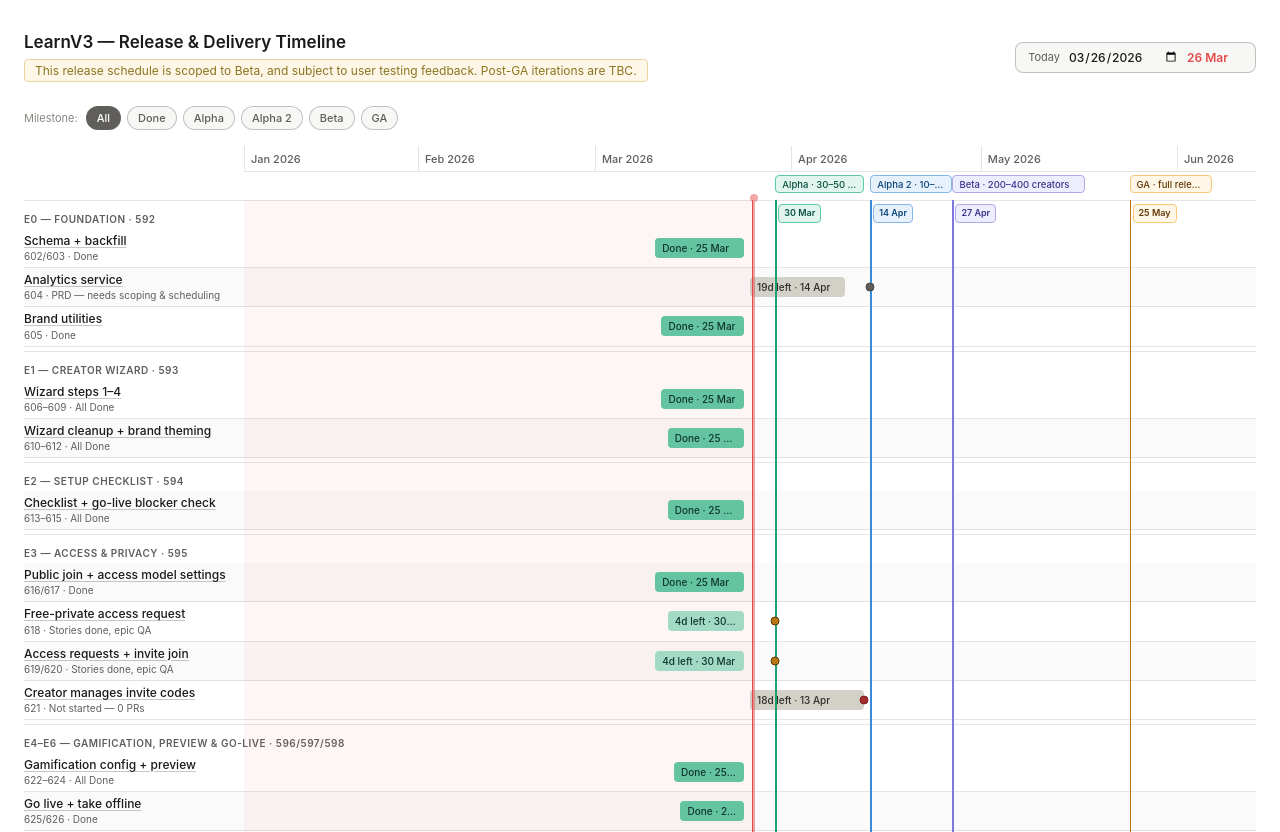
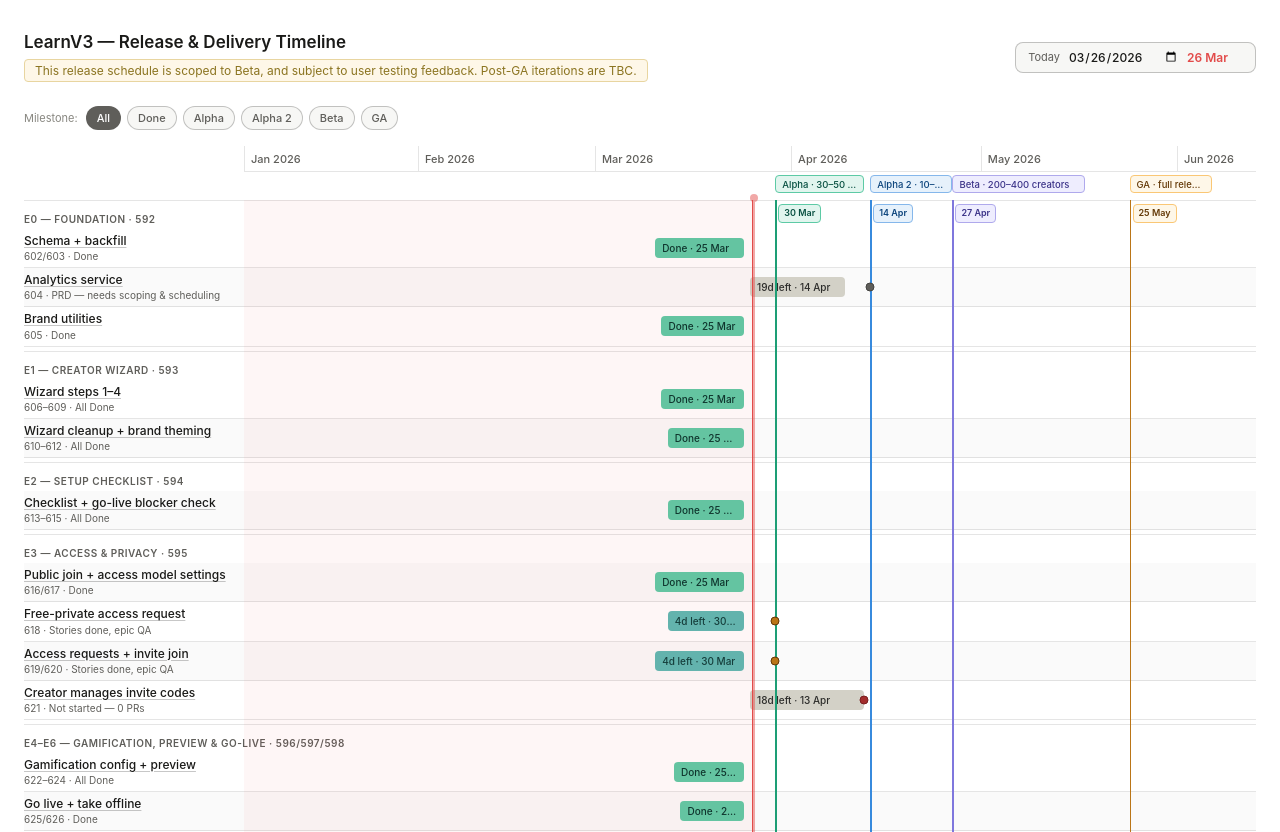
Before and after one commit to stephanieturner-creator/LMSDelivery, a plain HTML site: page index.html in a window 1280 px wide. Shown: the top 832 px of the page. Drawn offline with Linux system fonts and the light colour scheme.

Commit message:
Add teal QA color, transition 18 Jira tickets to Done
- New teal (#5CB8B2) color for QA bars — visual progression: blocked → at risk → QA → done
- Updated E3, E7, E8, E9, Auth rows to use QA color (stories done, epics awaiting sign-off)
- Transitioned 18 Jira tickets to Done per Fabio's confirmation

```diff
--- a/index.html
+++ b/index.html
@@ -65,6 +65,7 @@
     .b-urgent  { background:#F09595; } .b-urgent  .bar-label { color:#501313; }
     .b-atrisk  { background:#FAC775; } .b-atrisk  .bar-label { color:#412402; }
     .b-blocked { background:#D3D1C7; } .b-blocked .bar-label { color:#2C2C2A; }
+    .b-qa      { background:#5CB8B2; } .b-qa      .bar-label { color:#0A3D3A; }
     .b-alpha   { background:#9FE1CB; } .b-alpha   .bar-label { color:#04342C; }
     .b-alpha2  { background:#85B7EB; } .b-alpha2  .bar-label { color:#042C53; }
     .b-beta    { background:#B5D4F4; } .b-beta    .bar-label { color:#042C53; }
@@ -164,7 +165,7 @@
     <div class="legend-item"><div class="legend-swatch" style="background:#F09595"></div>Urgent</div>
     <div class="legend-item"><div class="legend-swatch" style="background:#FAC775"></div>At risk</div>
     <div class="legend-item"><div class="legend-swatch" style="background:#D3D1C7"></div>Blocked</div>
-    <div class="legend-item"><div class="legend-swatch" style="background:#9FE1CB"></div>QA</div>
+    <div class="legend-item"><div class="legend-swatch" style="background:#5CB8B2"></div>QA</div>
     <div class="legend-item"><div class="legend-swatch" style="background:#85B7EB"></div>Active</div>
     <div class="legend-item">
       <svg width="10" height="10" style="flex-shrink:0"><circle cx="5" cy="5" r="4" fill="#A32D2D" stroke="#791F1F" stroke-width="1.5"/></svg>
@@ -292,7 +293,7 @@
           milestone: "alpha",
           tickets: [{k:"LMSV3-618",s:"Student requests free-private access"}],
           bars: [
-            { cls:"b-alpha", s:new Date(2026,2,13), e:new Date(2026,2,25), dl:new Date(2026,2,30), ddc:"dd-amber" },
+            { cls:"b-qa", s:new Date(2026,2,13), e:new Date(2026,2,25), dl:new Date(2026,2,30), ddc:"dd-amber" },
           ],
         },
         {
@@ -301,7 +302,7 @@
           milestone: "alpha",
           tickets: [{k:"LMSV3-619",s:"Creator manages access requests"},{k:"LMSV3-620",s:"Student joins with invite code"}],
           bars: [
-            { cls:"b-alpha", s:new Date(2026,2,11), e:new Date(2026,2,25), dl:new Date(2026,2,30), ddc:"dd-amber" },
+            { cls:"b-qa", s:new Date(2026,2,11), e:new Date(2026,2,25), dl:new Date(2026,2,30), ddc:"dd-amber" },
           ],
         },
         {
@@ -349,7 +350,7 @@
           milestone: "alpha",
           tickets: [{k:"LMSV3-627",s:"Verify universal account across communities"},{k:"LMSV3-628",s:"Cross-community progress dashboard"}],
           bars: [
-            { cls:"b-alpha", s:new Date(2026,2,15), e:new Date(2026,2,30), dl:new Date(2026,2,30), ddc:"dd-amber" },
+            { cls:"b-qa", s:new Date(2026,2,15), e:new Date(2026,2,30), dl:new Date(2026,2,30), ddc:"dd-amber" },
           ],
         },
       ],
@@ -363,8 +364,7 @@
           milestone: "alpha",
           tickets: [{k:"LMSV3-629",s:"Onboarding overlay on first visit"},{k:"LMSV3-630",s:"Profile card (+50 pts)"},{k:"LMSV3-631",s:"Goals card (+25 pts)"},{k:"LMSV3-632",s:"Tour card (+25 pts)"},{k:"LMSV3-633",s:"First Action card (+100 pts)"},{k:"LMSV3-634",s:"Completion summary with badge"},{k:"LMSV3-635",s:"Dismiss and resume onboarding"},{k:"LMSV3-636",s:"Second community fresh onboarding"}],
           bars: [
-
-            { cls:"b-alpha", s:new Date(2026,2,15), e:new Date(2026,2,30), dl:new Date(2026,2,30), ddc:"dd-amber" },
+            { cls:"b-qa", s:new Date(2026,2,15), e:new Date(2026,2,30), dl:new Date(2026,2,30), ddc:"dd-amber" },
           ],
         },
       ],
@@ -378,8 +378,7 @@
           milestone: "alpha2",
           tickets: [{k:"LMSV3-637",s:"Define platform badge criteria"},{k:"LMSV3-638",s:"Badge auto-award triggers"},{k:"LMSV3-639",s:"Badge display on profile"},{k:"LMSV3-640",s:"Level-up notification"}],
           bars: [
-
-            { cls:"b-alpha", s:new Date(2026,2,15), e:new Date(2026,3,14), dl:new Date(2026,3,14), ddc:"dd-blue" },
+            { cls:"b-qa", s:new Date(2026,2,15), e:new Date(2026,3,14), dl:new Date(2026,3,14), ddc:"dd-blue" },
           ],
         },
       ],
@@ -422,7 +421,7 @@
           milestone: "alpha",
           tickets: [{k:"LMSV3-919",s:"Auth (parent epic)"},{k:"LMSV3-920",s:"AuthLayout component"},{k:"LMSV3-926",s:"Auth brand service"},{k:"LMSV3-929",s:"Magic link branding"},{k:"LMSV3-930",s:"OTP schema + API"},{k:"LMSV3-931",s:"OTP input component"}],
           bars: [
-            { cls:"b-alpha", s:new Date(2026,2,20), e:new Date(2026,2,30), dl:new Date(2026,2,30), ddc:"dd-amber" },
+            { cls:"b-qa", s:new Date(2026,2,20), e:new Date(2026,2,30), dl:new Date(2026,2,30), ddc:"dd-amber" },
           ],
         },
       ],
```
